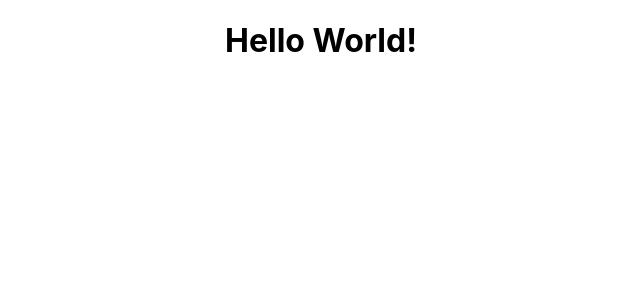
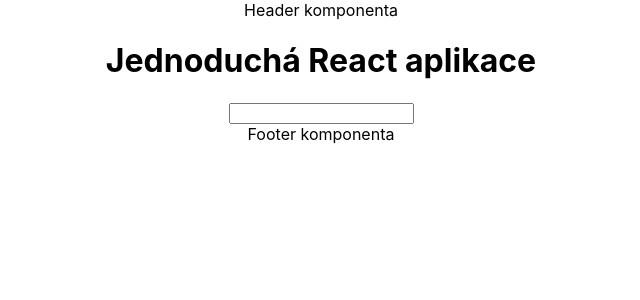
Before and after one commit to kajajelama/To_do_list, a React (Create React App) app in the folder my-react-app/: page / in a window 1280 px wide. Shown: the top 300 px of the page, without its empty margins (319-959 px from the left). Built offline with nearby package versions, Linux system fonts and the light colour scheme.

Commit message:
my first react Hook

```diff
--- a/my-react-app/src/App.js
+++ b/my-react-app/src/App.js
@@ -1,10 +1,21 @@
-
+import React, { useState } from 'react';
 import './App.css';
+import Header from './Header';
+import Footer from './Footer';
 
 function App() {
+  const [text, setText] = useState('');
+
+  const handleChange = (event) => {
+    setText(event.target.value);
+  };
+
   return (
     <div className="App">
-      <h1>Hello World!</h1>
+      <Header />
+      <h1>Jednoduchá React aplikace</h1>
+      <input type="text" value={text} onChange={handleChange} />
+      <Footer />
     </div>
   );
 }
--- /dev/null
+++ b/my-react-app/src/Footer.js
@@ -0,0 +1,7 @@
+import React from 'react';
+
+function Footer() {
+  return <footer>Footer komponenta</footer>;
+}
+
+export default Footer;
--- /dev/null
+++ b/my-react-app/src/Header.js
@@ -0,0 +1,7 @@
+import React from 'react';
+
+function Header() {
+  return <header>Header komponenta</header>;
+}
+
+export default Header;
```
